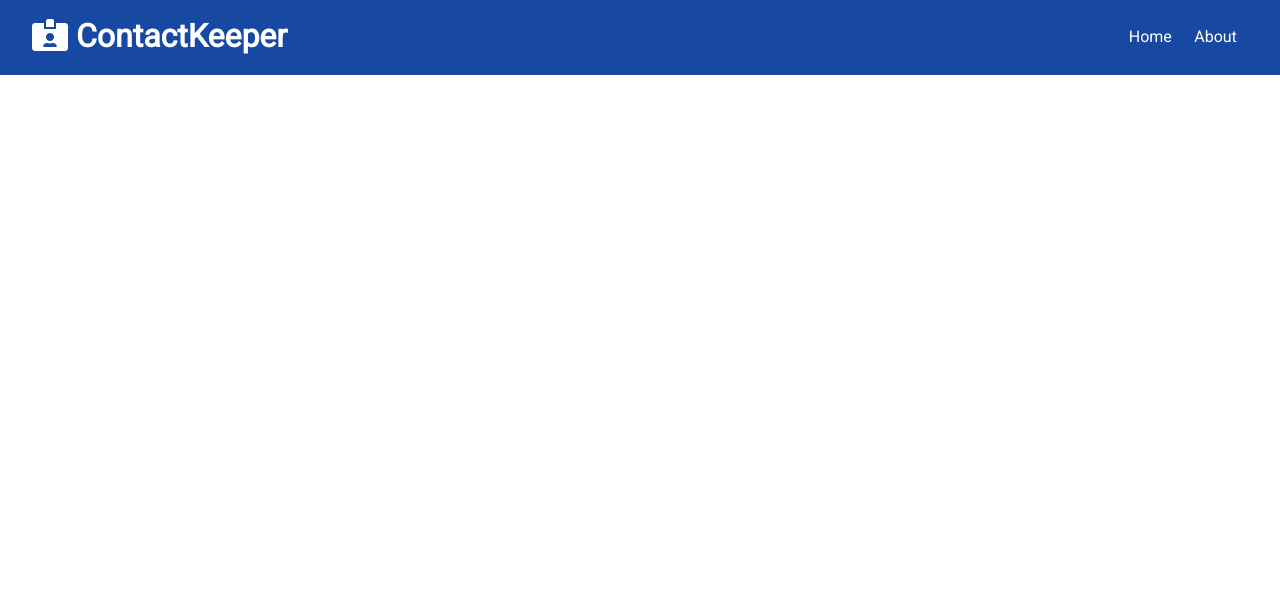
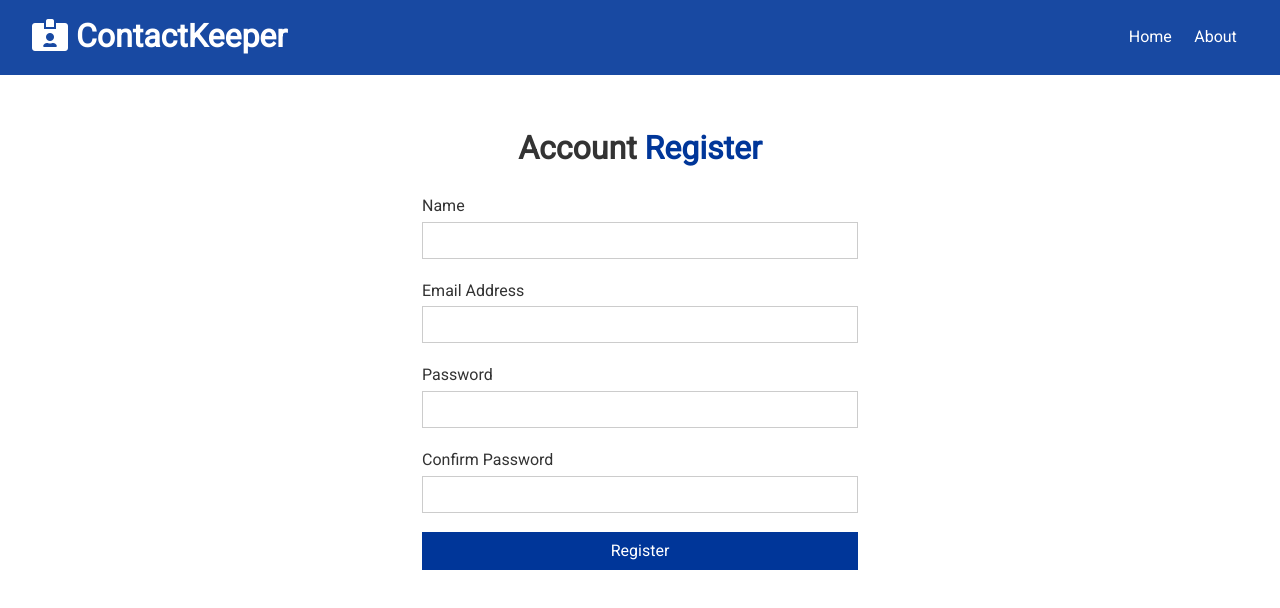
Before and after one commit to Brian-Holland/Contact-Keeper, a React (Create React App) app in the folder client/: page /register in a window 1280 px wide. Shown: the top 608 px of the page. Built offline with nearby package versions, Linux system fonts and the light colour scheme.

Commit message:
added register form and route

```diff
--- a/client/src/App.js
+++ b/client/src/App.js
@@ -4,6 +4,7 @@
 import Navbar from "./components/layout/Navbar";
 import Home from "./components/pages/Home";
 import About from "./components/pages/About";
+import Register from "./components/auth/Register";
 
 import ContactState from "./context/contact/ContactState";
 import AuthState from "./context/auth/AuthState";
@@ -19,6 +20,11 @@
                             <Switch>
                                 <Route exact path="/" component={Home} />
                                 <Route exact path="/about" component={About} />
+                                <Route
+                                    exact
+                                    path="/register"
+                                    component={Register}
+                                />
                             </Switch>
                         </div>
                     </Fragment>
--- /dev/null
+++ b/client/src/components/auth/Register.js
@@ -0,0 +1,71 @@
+import React, { useState } from "react";
+
+const Register = () => {
+    const [user, setUser] = useState({
+        name: "",
+        email: "",
+        password: "",
+        password2: "",
+    });
+
+    const { name, email, password, password2 } = user;
+
+    const onChange = e => setUser({ ...user, [e.target.name]: e.target.value });
+
+    const onSubmit = e => {
+        e.preventDefault();
+        console.log("Register submit");
+    };
+    return (
+        <div className="form-container">
+            <h1>
+                Account <span className="text-primary">Register</span>
+            </h1>
+            <form onSubmit={onSubmit}>
+                <div className="form-group">
+                    <label htmlFor="name">Name</label>
+                    <input
+                        type="text"
+                        name="name"
+                        value={name}
+                        onChange={onChange}
+                    />
+                </div>
+                <div className="form-group">
+                    <label htmlFor="email">Email Address</label>
+                    <input
+                        type="text"
+                        name="email"
+                        value={email}
+                        onChange={onChange}
+                    />
+                </div>
+                <div className="form-group">
+                    <label htmlFor="password">Password</label>
+                    <input
+                        type="password"
+                        name="password"
+                        value={password}
+                        onChange={onChange}
+                    />
+                </div>
+                <div className="form-group">
+                    <label htmlFor="password2">Confirm Password</label>
+                    <input
+                        type="password"
+                        name="password2"
+                        value={password2}
+                        onChange={onChange}
+                    />
+                </div>
+                <input
+                    type="submit"
+                    value="Register"
+                    className="btn btn-primary btn-block"
+                />
+            </form>
+        </div>
+    );
+};
+
+export default Register;
```
Also changed, not shown: client/src/components/auth/Login.js (added).
